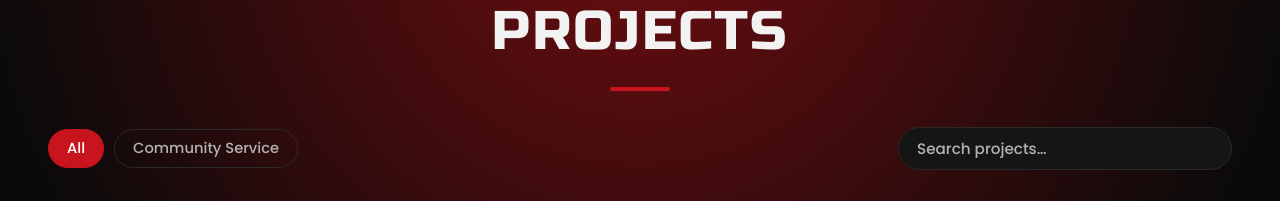
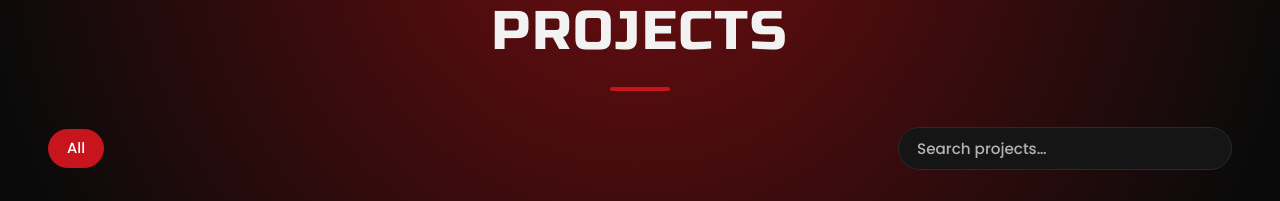
Before and after one commit to SukruthK443/RCBN, a React (Vite) app: page / in a window 1280 px wide. Shown: the part 1700-1901 px from the top of the page. Built offline with nearby package versions, Linux system fonts and the light colour scheme.

Commit message:
Update projects.js

```diff
--- a/src/data/projects.js
+++ b/src/data/projects.js
@@ -50,7 +50,7 @@ export const projects = [
   {
     key: 'dogs',
     title: 'Be - Aware of Dogs',
-    category: 'Community Service',
+    category: ['Community Service'],
     month: 'August 2025',
     icon: '🐾',
     image: '',
```
